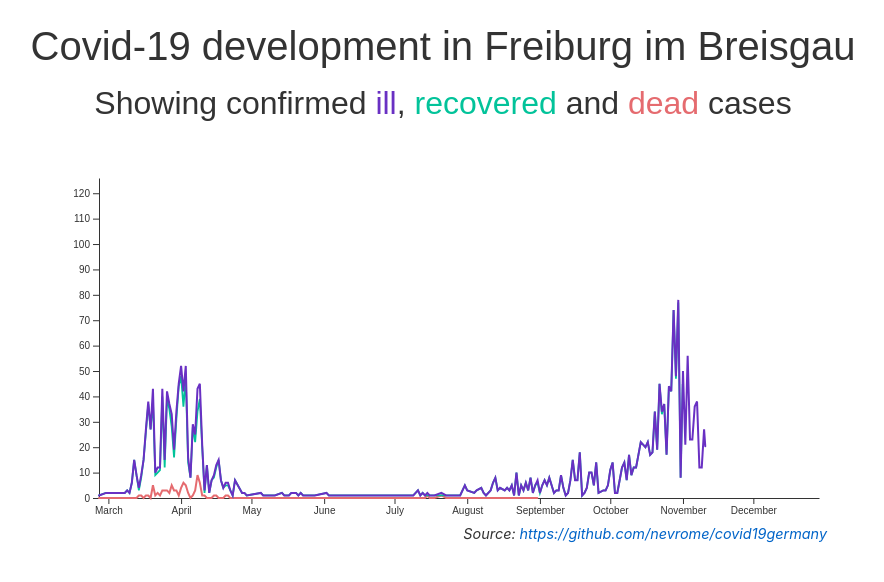
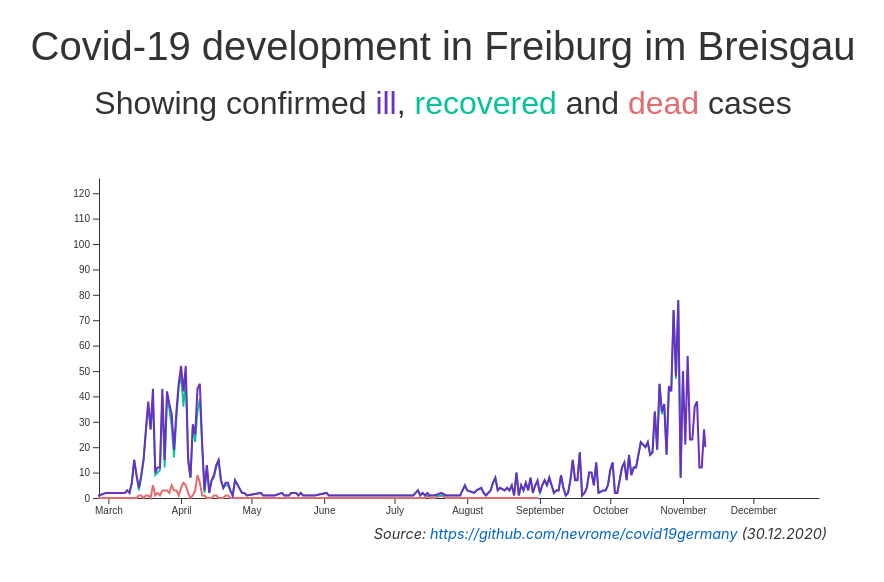
Before and after one commit to stefanreifenberg/svelte_d3_covidFR, a Svelte app: page / in a window 1280 px wide. Shown: the top 582 px of the page, without its empty margins (197-1081 px from the left). Built offline with nearby package versions, Linux system fonts and the light colour scheme.

Commit message:
update date

```diff
--- a/src/App.svelte
+++ b/src/App.svelte
@@ -16,7 +16,7 @@
 	{#if lineChartData}
 		<div class='chart'>
 			<LineChartCovid data={lineChartData} />
-			<p>Source: <a href="#"><nobr>https://github.com/nevrome/covid19germany</nobr></a></p>
+			<p>Source: <a href="#"><nobr>https://github.com/nevrome/covid19germany</nobr></a> (30.12.2020)</p>
 		</div>
 	{/if}
 
```
Also changed, not shown: public/build/bundle.js, 1 other file (tests, documents, lock files or other folders).
